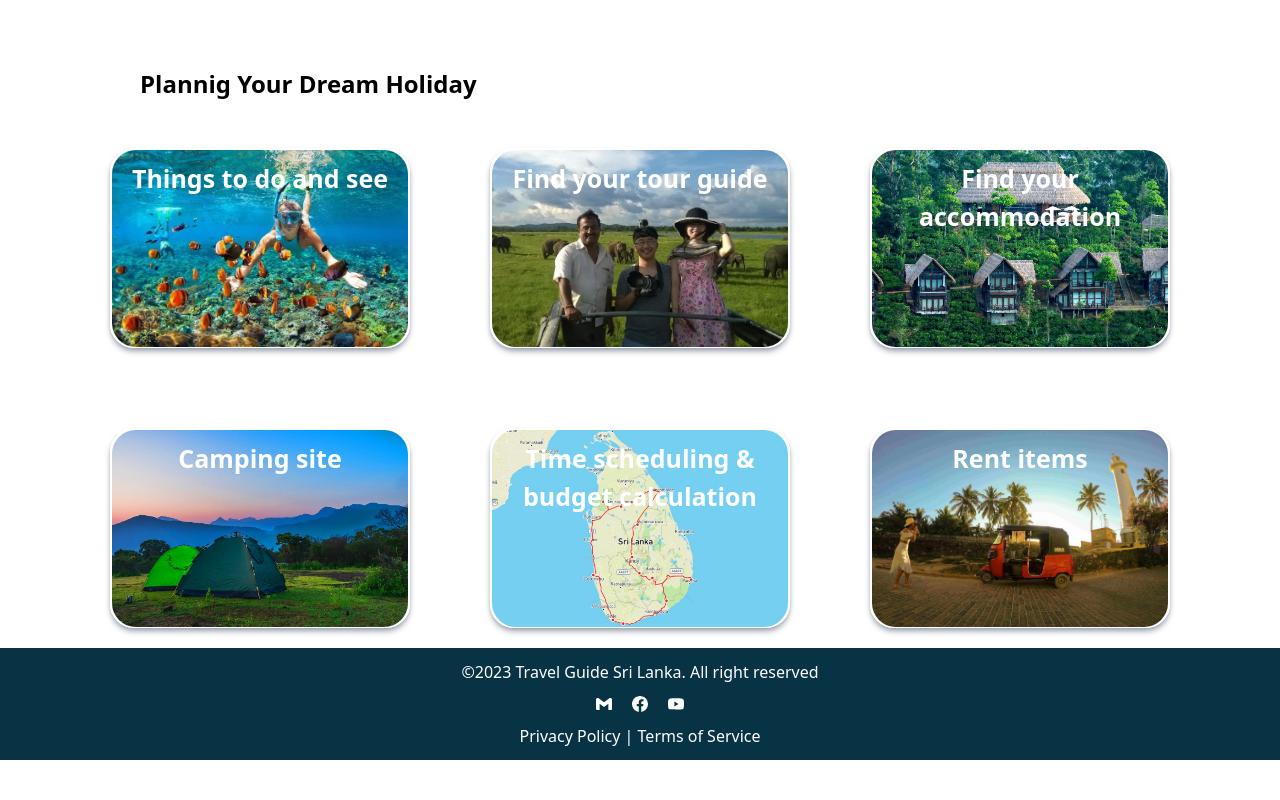
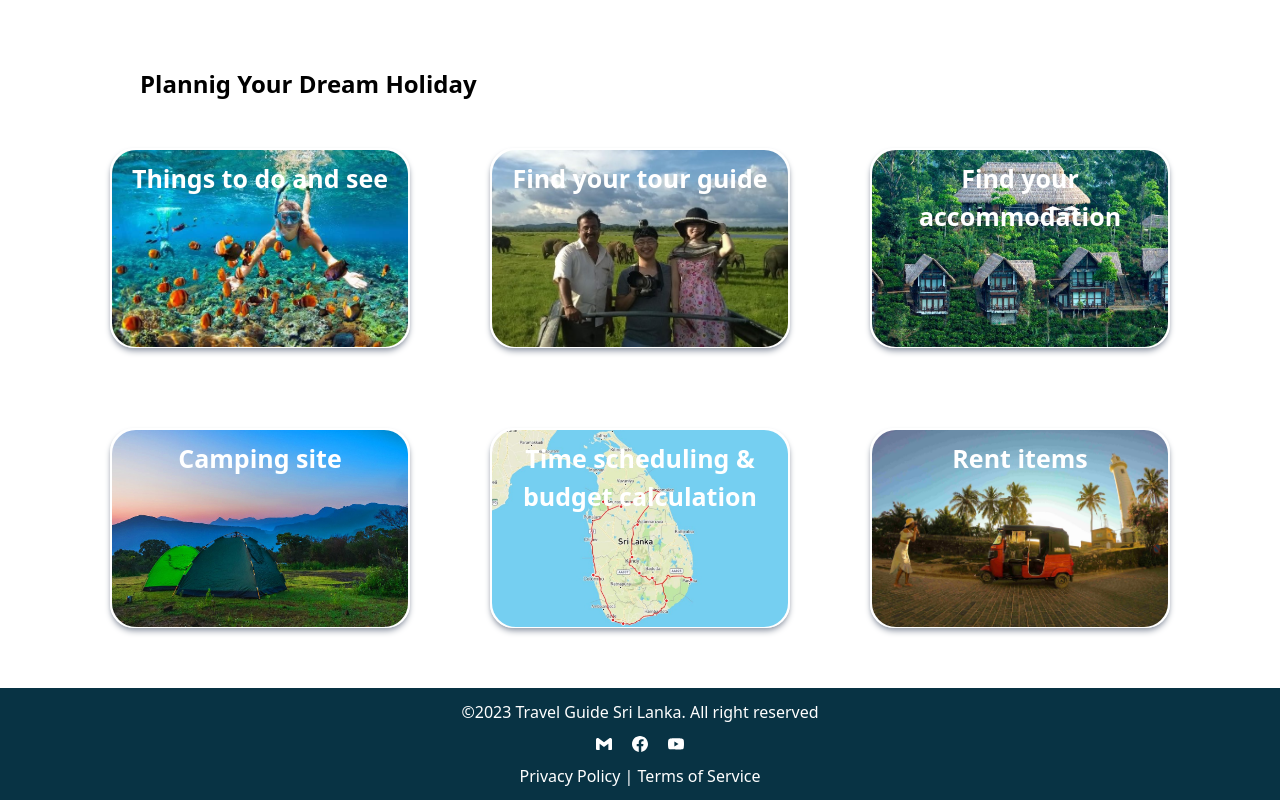
Before and after one commit to TourGuide-GroupJ/TourGuide, a React (Create React App) app in the folder frontend/: page / in a window 1280 px wide. Shown: the part 2244-3044 px from the top of the page. Before the commit the page ends 3004 px from the top, so only its background shows below. Built offline with nearby package versions, Linux system fonts and the light colour scheme.

Commit message:
Atrraction Page Update

```diff
--- a/frontend/src/pages/Attractions.jsx
+++ b/frontend/src/pages/Attractions.jsx
@@ -1,6 +1,7 @@
 import React from "react";
 import Navbar from "../component/Navbar";
 import Division from "../component/AttractCom";
+import Footer from "../component/Footer";
 
 //images
 import Hikkaduwa from "../assets/Hikkaduwa.jpg";
@@ -69,6 +70,9 @@ const Attractions = () => {
           </div>
         </div>
       </div>
+      <div className="mt-10">
+        <Footer />
+      </div>
     </div>
   );
 };
--- a/frontend/src/pages/Home.jsx
+++ b/frontend/src/pages/Home.jsx
@@ -145,7 +145,9 @@ const Home = () => {
           </div>
         </div>
       </div>
-      <Footer />
+      <div className="mt-10">
+        <Footer />
+      </div>
     </div>
   );
 };
```
